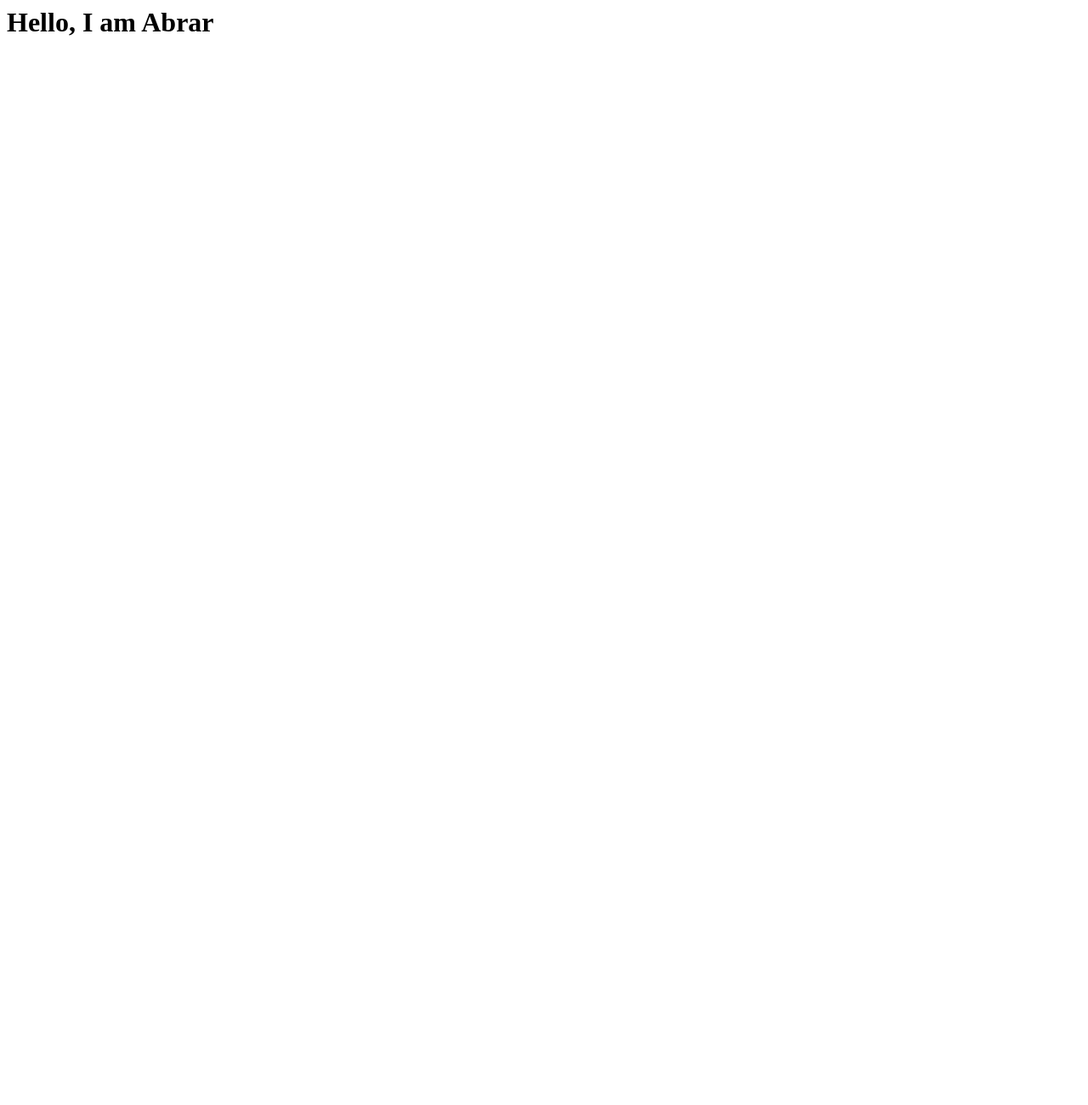
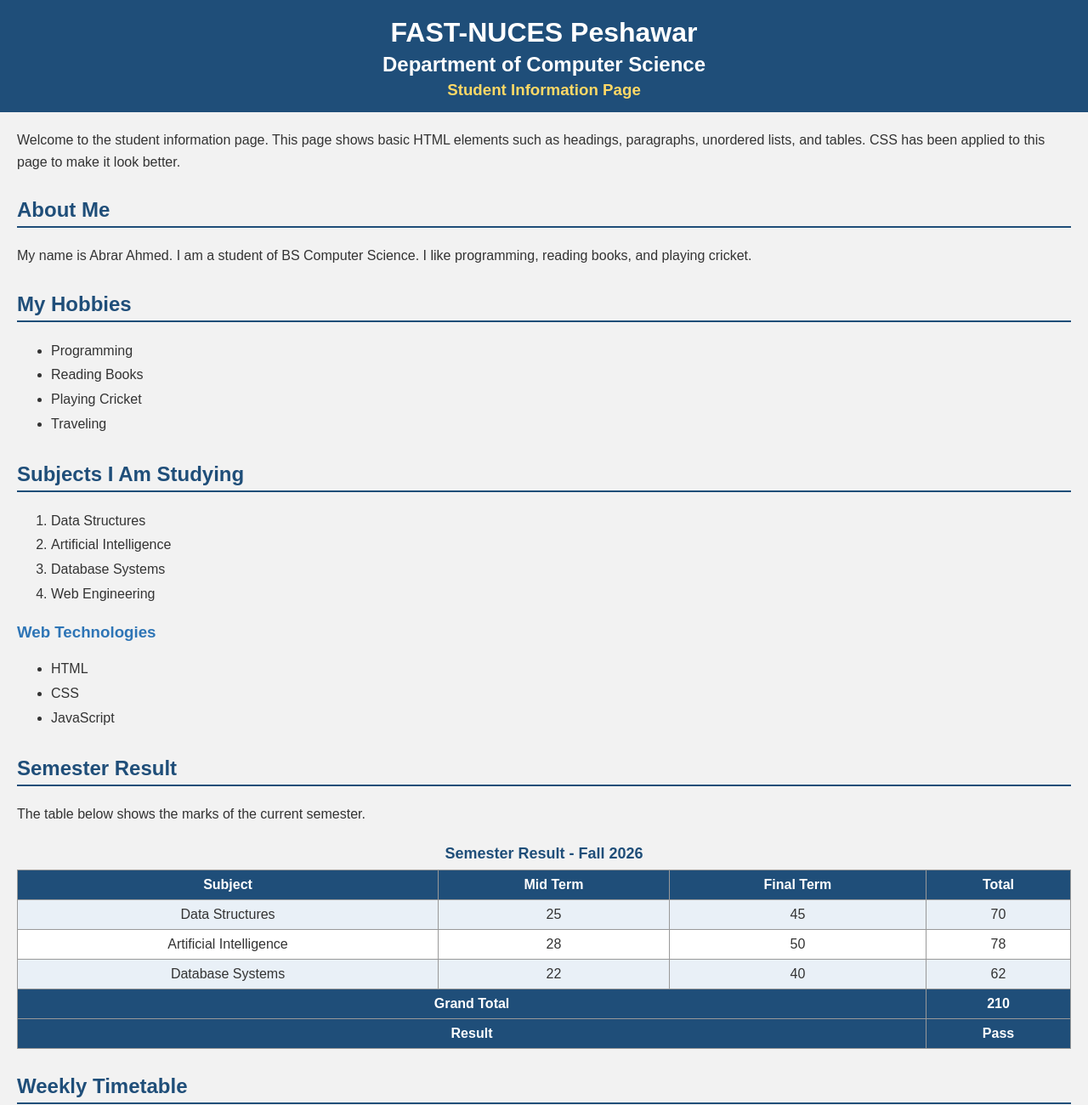
Before and after one commit to abrar25-ah/htm, a plain HTML site: page portfolio.html in a window 1280 px wide. Shown: the top 1300 px of the page at 85% size. Before the commit the page ends 800 px from the top, so only its background shows below. Drawn offline with Linux system fonts and the light colour scheme.

Commit message:
Update portfolio.html

```diff
--- a/portfolio.html
+++ b/portfolio.html
@@ -1 +1,222 @@
-<h1>Hello, I am Abrar</h1>
+<!DOCTYPE html>
+<html>
+<head>
+    <title>Student Information Page</title>
+    <style>
+        body {
+            font-family: Arial, sans-serif;
+            background-color: #f2f2f2;
+            color: #333;
+            margin: 0;
+            padding: 0 20px 30px 20px;
+        }
+
+        h1 {
+            text-align: center;
+            background-color: #1f4e79;
+            color: white;
+            margin: 0 -20px;
+            padding: 20px 10px 5px 10px;
+        }
+
+        h2 {
+            color: #1f4e79;
+            border-bottom: 2px solid #1f4e79;
+            padding-bottom: 5px;
+            margin-top: 30px;
+        }
+
+        h3 {
+            color: #2e75b6;
+        }
+
+        h1 + h2 {
+            text-align: center;
+            background-color: #1f4e79;
+            color: white;
+            border-bottom: none;
+            margin: 0 -20px;
+            padding: 0 10px 5px 10px;
+        }
+
+        h1 + h2 + h3 {
+            text-align: center;
+            background-color: #1f4e79;
+            color: #ffd966;
+            margin: 0 -20px 20px -20px;
+            padding: 0 10px 15px 10px;
+        }
+
+        p {
+            line-height: 1.6;
+        }
+
+        ul, ol {
+            line-height: 1.8;
+        }
+
+        table {
+            border-collapse: collapse;
+            width: 100%;
+            background-color: white;
+            margin-bottom: 20px;
+        }
+
+        caption {
+            font-size: 18px;
+            padding: 8px;
+            color: #1f4e79;
+        }
+
+        th, td {
+            border: 1px solid #999;
+            padding: 8px;
+            text-align: center;
+        }
+
+        th {
+            background-color: #1f4e79;
+            color: white;
+        }
+
+        tr:nth-child(even) td {
+            background-color: #e9f0f7;
+        }
+
+        tr:hover td {
+            background-color: #fff2cc;
+        }
+
+        hr {
+            border: 1px solid #1f4e79;
+            margin-top: 30px;
+        }
+    </style>
+</head>
+<body>
+
+    <h1>FAST-NUCES Peshawar</h1>
+    <h2>Department of Computer Science</h2>
+    <h3>Student Information Page</h3>
+
+    <p>
+        Welcome to the student information page. This page shows basic
+        HTML elements such as headings, paragraphs, unordered lists,
+        and tables. CSS has been applied to this page to make it look better.
+    </p>
+
+    <h2>About Me</h2>
+    <p>
+        My name is Abrar Ahmed. I am a student of BS Computer Science.
+        I like programming, reading books, and playing cricket.
+    </p>
+
+    <h2>My Hobbies</h2>
+    <ul>
+        <li>Programming</li>
+        <li>Reading Books</li>
+        <li>Playing Cricket</li>
+        <li>Traveling</li>
+    </ul>
+
+    <h2>Subjects I Am Studying</h2>
+    <ol>
+        <li>Data Structures</li>
+        <li>Artificial Intelligence</li>
+        <li>Database Systems</li>
+        <li>Web Engineering</li>
+    </ol>
+
+    <h3>Web Technologies</h3>
+    <ul>
+        <li>HTML</li>
+        <li>CSS</li>
+        <li>JavaScript</li>
+    </ul>
+
+    <h2>Semester Result</h2>
+    <p>
+        The table below shows the marks of the current semester.
+    </p>
+
+    <table border="1">
+        <caption><b>Semester Result - Fall 2026</b></caption>
+        <tr>
+            <th>Subject</th>
+            <th>Mid Term</th>
+            <th>Final Term</th>
+            <th>Total</th>
+        </tr>
+
+        <tr>
+            <td>Data Structures</td>
+            <td>25</td>
+            <td>45</td>
+            <td>70</td>
+        </tr>
+
+        <tr>
+            <td>Artificial Intelligence</td>
+            <td>28</td>
+            <td>50</td>
+            <td>78</td>
+        </tr>
+
+        <tr>
+            <td>Database Systems</td>
+            <td>22</td>
+            <td>40</td>
+            <td>62</td>
+        </tr>
+
+        <tr>
+            <th colspan="3">Grand Total</th>
+            <th>210</th>
+        </tr>
+
+        <tr>
+            <th colspan="3">Result</th>
+            <th>Pass</th>
+        </tr>
+    </table>
+
+    <h2>Weekly Timetable</h2>
+
+    <table border="1">
+        <tr>
+            <th>Day</th>
+            <th>8:00 - 9:30</th>
+            <th>9:30 - 11:00</th>
+            <th>11:00 - 12:30</th>
+        </tr>
+
+        <tr>
+            <td>Monday</td>
+            <td>Data Structures</td>
+            <td>AI Lab</td>
+            <td>Free</td>
+        </tr>
+
+        <tr>
+            <td>Tuesday</td>
+            <td>Database Systems</td>
+            <td>Web Engineering</td>
+            <td>Free</td>
+        </tr>
+
+        <tr>
+            <td>Wednesday</td>
+            <td colspan="3">Holiday</td>
+        </tr>
+    </table>
+
+    <h2>Contact</h2>
+    <p>
+        For any query, contact the department office during
+        working hours.
+    </p>
+
+    <hr>
+
+</body>
+</html>
```
